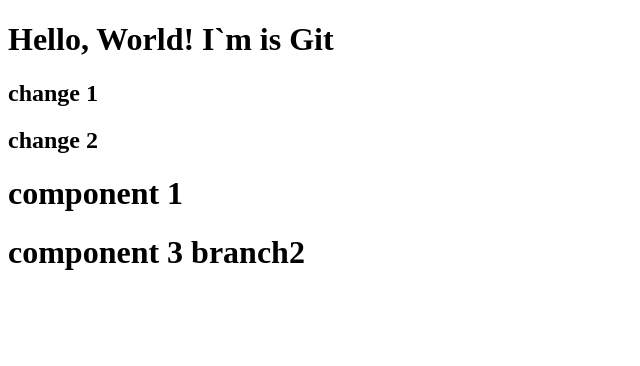
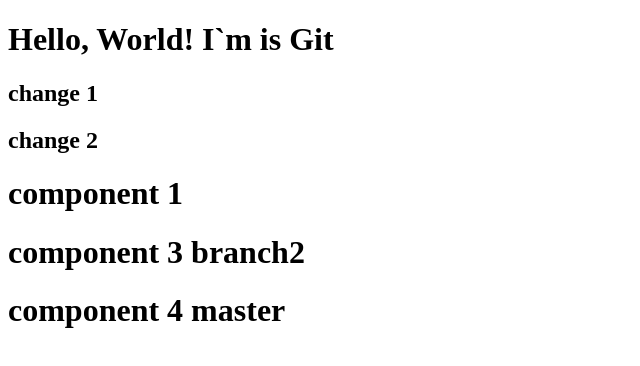
Before and after one commit to Yudytskyi/GitTest, a React (Create React App) app: page / in a window 1280 px wide. Shown: the top 366 px of the page, without its empty margins (0-640 px from the left). Built offline with nearby package versions, Linux system fonts and the light colour scheme.

Commit message:
Add component 4

```diff
--- a/src/App.js
+++ b/src/App.js
@@ -1,5 +1,6 @@
 import Comp1 from './components/Comp1.js'
 import Comp3 from './components/Comp3.js'
+import Comp4 from './components/Comp4.js'
 
 function App() {
   return (
@@ -9,6 +10,7 @@
     <h2>change 2</h2>
 <Comp1/>
 <Comp3/>
+<Comp4/>
     </>
   );
 }
--- /dev/null
+++ b/src/components/Comp4.js
@@ -0,0 +1,11 @@
+import React from 'react'
+
+const Comp4 = () => {
+    return (
+        <h1>
+            component 4 master
+        </h1>
+    )
+}
+
+export default Comp4;
```
